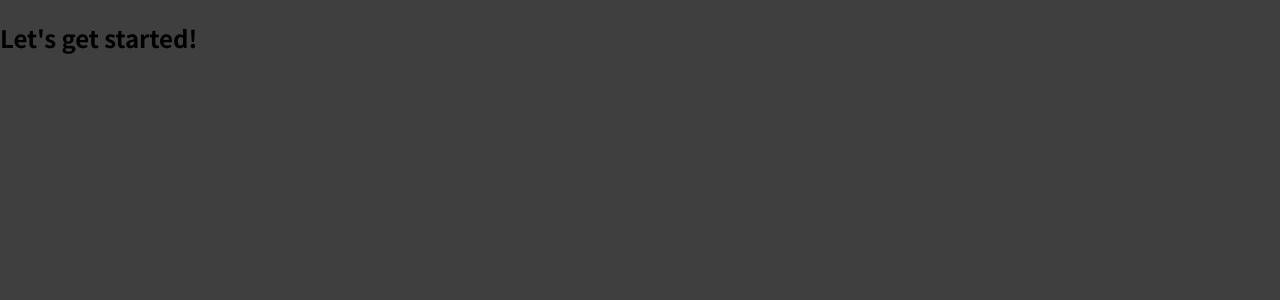
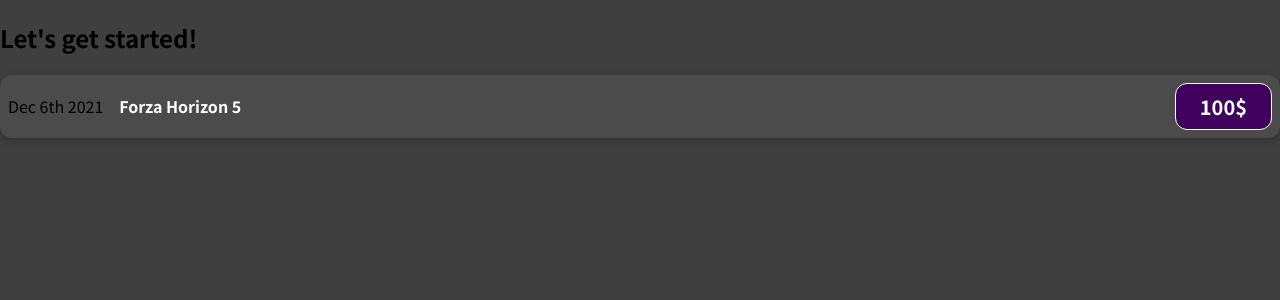
Before and after one commit to Perevechenkov/react-basics, a React (Create React App) app: page / in a window 1280 px wide. Shown: the top 300 px of the page. Built offline with nearby package versions, Linux system fonts and the light colour scheme.

Commit message:
first component and basic css

```diff
--- a/src/App.js
+++ b/src/App.js
@@ -1,7 +1,10 @@
+import ExpenseItem from './components/ExpenseItem';
+
 function App() {
   return (
     <div>
       <h2>Let's get started!</h2>
+      <ExpenseItem></ExpenseItem>
     </div>
   );
 }
--- /dev/null
+++ b/src/components/ExpenseItem.css
@@ -0,0 +1,49 @@
+.expense-item {
+  display: flex;
+  justify-content: space-between;
+  align-items: center;
+  padding: 0.5rem;
+  margin: 1rem 0;
+  box-shadow: 0 2px 8px rgba(0, 0, 0, 0.25);
+  border-radius: 12px;
+  background-color: #4b4b4b;
+}
+.expense-item__description {
+  display: flex;
+  flex-flow: column-reverse;
+  gap: 1rem;
+  justify-content: flex-start;
+  align-items: flex-end;
+  flex: 1;
+}
+
+.expense-item h2 {
+  flex: 1;
+  color: white;
+  font-size: 1rem;
+  margin: 0 1rem;
+}
+
+.expense-item__price {
+  color: white;
+  font-size: 1rem;
+  font-weight: bold;
+  padding: 0.5rem;
+  background-color: #40005d;
+  border: 1px solid white;
+  border-radius: 12px;
+}
+
+@media (min-width: 280px) {
+  .expense-item__description {
+    flex-direction: row;
+    align-items: center;
+    justify-content: flex-start;
+    flex: 1;
+  }
+
+  .expense-item__price {
+    font-size: 1.25rem;
+    padding: 0.5rem 1.5rem;
+  }
+}
--- /dev/null
+++ b/src/components/ExpenseItem.js
@@ -0,0 +1,16 @@
+// import React from 'react';
+import './ExpenseItem.css';
+
+function ExpenseItem() {
+  return (
+    <div className='expense-item'>
+      <div>Dec 6th 2021</div>
+      <div className='expense-item__description'>
+        <h2>Forza Horizon 5</h2>
+        <div className='expense-item__price'>100$</div>
+      </div>
+    </div>
+  );
+}
+
+export default ExpenseItem;
```
